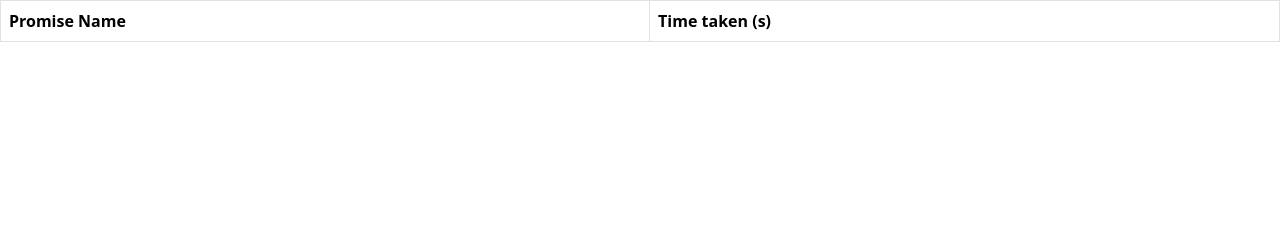
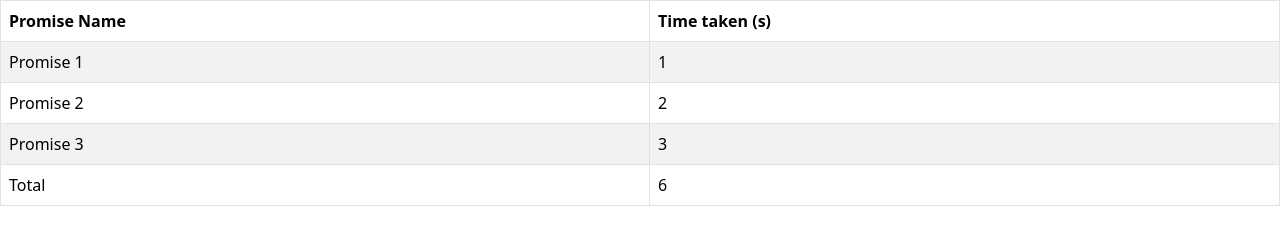
Before and after one commit to acciojob/wait-for-multiple-promises-saivivek122, a website: page main.html in a window 1280 px wide. Drawn offline with nearby package versions, Linux system fonts and the light colour scheme.

Commit message:
created a submission

```diff
--- a/main.html
+++ b/main.html
@@ -20,7 +20,11 @@
           <th>Time taken (s)</th>
         </tr>
       </thead>
-      <tbody id="output"></tbody>
+      <tbody id="output">
+		   <tr>
+            <td colspan="2" id="loading">Loading</td>
+          </tr>
+	  </tbody>
     </table>
 
     <script type="text/javascript" src="./script.js"></script>
--- a/script.js
+++ b/script.js
@@ -1 +1,52 @@
 //your JS code here. If required.
+let tableBody=document.getElementById("output");
+let loadingRow=document.getElementById("loading")
+
+let promise1=new Promise((resolve,reject)=>{
+    setTimeout(()=>{
+        resolve("1")
+    },1000)
+})
+
+let promise2=new Promise((resolve,reject)=>{
+    setTimeout(()=>{
+        resolve("2")
+    },2000)
+})
+
+let promise3=new Promise((resolve,reject)=>{
+    setTimeout(()=>{
+        resolve("3")
+    },3000)
+})
+
+Promise.all([promise1,promise2,promise3]).then((data)=>{
+    loadingRow.style.display="none"
+
+    let row1=tableBody.insertRow(0);
+    let row1Cell1=row1.insertCell(0);
+    let row1Cell2=row1.insertCell(1);
+    row1Cell1.innerHTML="Promise 1";
+    row1Cell2.innerHTML=data[0];
+
+    let row2=tableBody.insertRow(1);
+    let row2Cell1=row2.insertCell(0);
+    let row2Cell2=row2.insertCell(1);
+    row2Cell1.innerHTML="Promise 2";
+    row2Cell2.innerHTML=data[1];
+
+    let row3=tableBody.insertRow(2);
+    let row3Cell1=row3.insertCell(0);
+    let row3Cell2=row3.insertCell(1);
+    row3Cell1.innerHTML="Promise 3";
+    row3Cell2.innerHTML=data[2];
+
+    let row4=tableBody.insertRow(3);
+    let row4Cell1=row4.insertCell(0);
+    let row4Cell2=row4.insertCell(1);
+    row4Cell1.innerHTML="Total";
+    row4Cell2.innerHTML=Number(data[0])+Number(data[1])+Number(data[2]);
+    // console.log(typeof data[0])
+    // console.log(typeof data[1])
+    // console.log(typeof data[2])
+});
```
